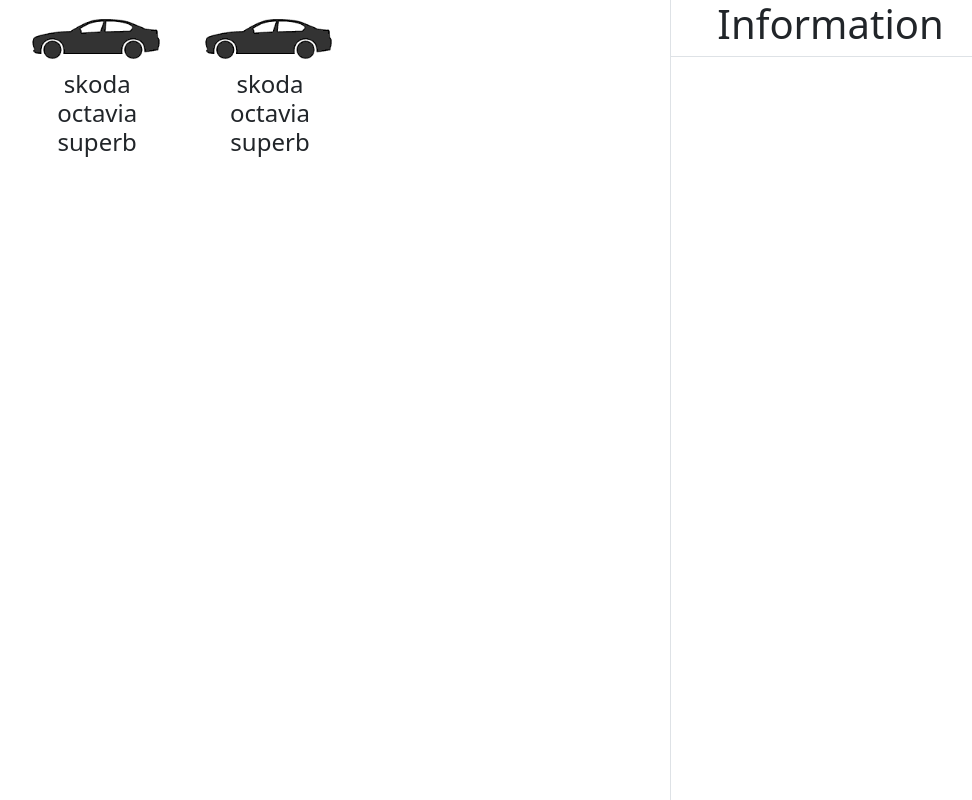
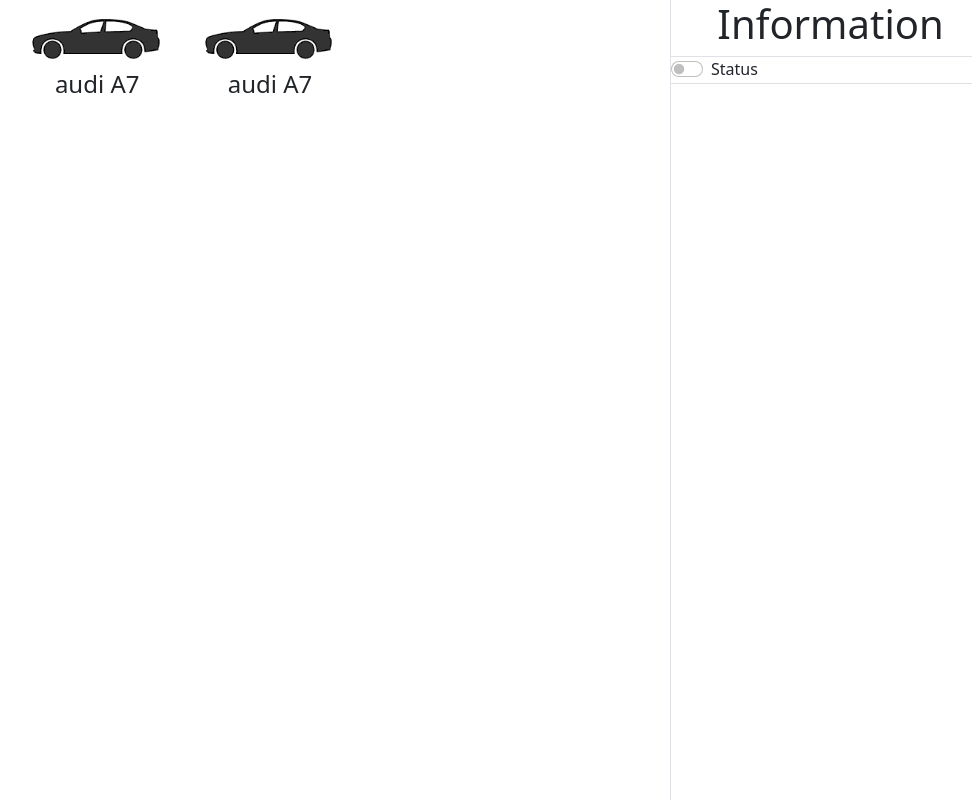
Before and after one commit to klebaniukp/carPark, a React (Create React App) app: page / in a window 1280 px wide. Shown: the whole page, without its empty margins (290-1262 px from the left). Built offline with nearby package versions, Linux system fonts and the light colour scheme.

Commit message:
status filter

```diff
--- a/src/components/atoms/ProgressBarCustom.tsx
+++ b/src/components/atoms/ProgressBarCustom.tsx
@@ -4,7 +4,7 @@ import { ProgressBar } from 'react-bootstrap';
 export const ProgressBarCustom = (props: { width: string; energy: number }) => {
     return (
         <div style={{ width: props.width }}>
-            <ProgressBar now={props.energy} />
+            <ProgressBar animated now={props.energy} />
             <div className={'text-center'}>
                 <h5>{props.energy}%</h5>
             </div>
--- a/src/components/atoms/Switch.tsx
+++ b/src/components/atoms/Switch.tsx
@@ -1,19 +1,27 @@
 import React from 'react';
 
-export const Switch = (props: { value: string }) => {
+export const Switch = (props: { value: string; isChecked: boolean }) => {
     return (
         <div className='form-check form-switch'>
+            {props.isChecked ? (
                 <input
                     className='form-check-input'
                     type='checkbox'
                     id='flexSwitchCheckChecked'
                     checked
                 />
+            ) : (
+                <input
+                    className='form-check-input'
+                    type='checkbox'
+                    id='flexSwitchCheckChecked'
+                />
+            )}
             <label
                 className='form-check-label'
                 htmlFor='flexSwitchCheckChecked'
             >
-                Checked switch checkbox input
+                {props.value}
             </label>
         </div>
     );
--- a/src/components/molecules/CarModel.tsx
+++ b/src/components/molecules/CarModel.tsx
@@ -7,6 +7,7 @@ export const CarModel = (props: {
     width: string;
     energy: number;
     barWidth: string;
+    carName: string;
 }) => {
     const [isHover, setIsHover] = useState(false);
 
@@ -25,7 +26,7 @@ export const CarModel = (props: {
                     onMouseLeave={() => setIsHover(false)}
                 >
                     <CarImage width={props.width} />
-                    <Name name={'skoda octavia superb'} isLarge={false} />
+                    <Name name={props.carName} isLarge={false} />
                     <ProgressBarCustom
                         width={props.barWidth}
                         energy={props.energy}
@@ -43,7 +44,7 @@ export const CarModel = (props: {
                     onMouseLeave={() => setIsHover(false)}
                 >
                     <CarImage width={props.width} />
-                    <Name name={'skoda octavia superb'} isLarge={false} />
+                    <Name name={props.carName} isLarge={false} />
                 </div>
             )}
         </>
--- /dev/null
+++ b/src/components/molecules/Filter.tsx
@@ -0,0 +1,10 @@
+import React from 'react';
+import { Switch } from '../atoms/Switch';
+
+export const Filter = (props: {isChecked: boolean}) => {
+    return (
+        <>
+            <Switch value={'Status'} isChecked={props.isChecked}/>
+        </>
+    );
+};
--- a/src/components/organisms/Car.tsx
+++ b/src/components/organisms/Car.tsx
@@ -2,11 +2,16 @@ import { useState } from 'react';
 import { CarModel } from '../molecules/CarModel';
 
 export const Car = () => {
-    const [energy, setEnergy] = useState(67);
+    const [energy, setEnergy] = useState(80);
 
     return (
         <div className={'m-3'}>
-            <CarModel width='11vw' barWidth={'10vw'} energy={energy} />
+            <CarModel
+                width='11vw'
+                barWidth={'10vw'}
+                energy={energy}
+                carName={'audi A7'}
+            />
         </div>
     );
 };
--- /dev/null
+++ b/src/components/organisms/Filters.tsx
@@ -0,0 +1,18 @@
+import { useState } from 'react';
+import { Filter } from '../molecules/Filter';
+
+export const Filters = () => {
+    const [isChecked, setIsChecked] = useState(false);
+
+    return (
+        <div
+            onClick={() => {
+                {
+                    setIsChecked(!isChecked);
+                }
+            }}
+        >
+            <Filter isChecked={isChecked} />
+        </div>
+    );
+};
--- a/src/components/organisms/SideBar.tsx
+++ b/src/components/organisms/SideBar.tsx
@@ -1,5 +1,6 @@
 import React from 'react';
 import { Name } from '../atoms/Name';
+import { Filters } from './Filters';
 
 export const SideBar = () => {
     return (
@@ -13,23 +14,9 @@ export const SideBar = () => {
                 <div className={'border-bottom'}>
                     <Name name={'Information'} isLarge={true} />
                 </div>
-
-                {/* <div
-                // className={'vw-30 vh-100'}
-                >
-                    fds <br />
-                    fds <br />
-                    fds <br />
-                    fds <br />
-                    fds <br />
-                    fds <br />
-                    fds <br />
-                    fds <br />
-                    fds <br />
-                    fds <br />
-                    fds <br />
-                    fds <br />
-                </div> */}
+                <div className={'border-bottom'}>
+                    <Filters />
+                </div>
             </div>
         </>
     );
```
Lines whose indentation alone changed are shown as unchanged.
